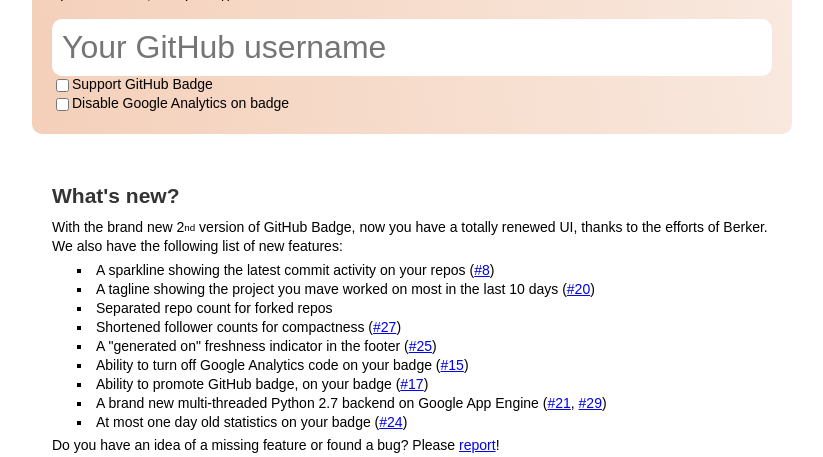
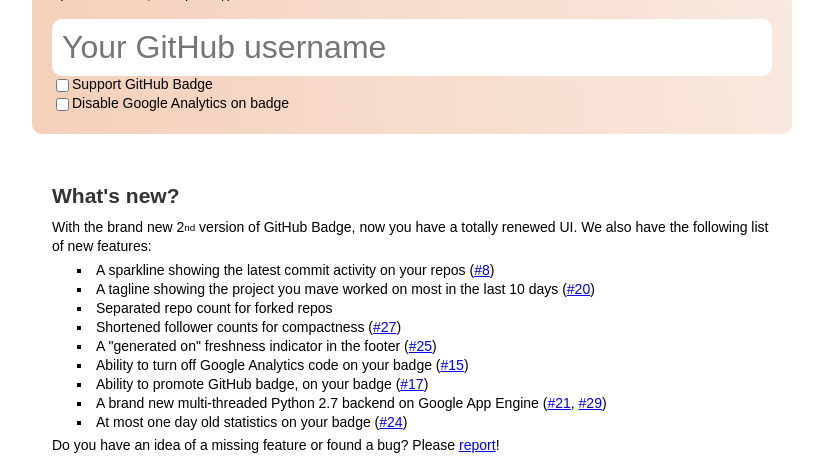
Before and after one commit to berkerpeksag/github-badge, a Python web app: template templates/index.html in a window 1280 px wide. Shown: the part 446-903 px from the top of the page, without its empty margins (228-1051 px from the left). Run offline with Jinja, Linux system fonts and the light colour scheme; the template is opened without the code that fills it, so the values that code supplies are empty.

Commit message:
Removed attribution to @berkerpeksag in new features section upon his request.

```diff
--- a/templates/index.html
+++ b/templates/index.html
@@ -59,8 +59,7 @@
 
             <p>
                 With the brand new 2<sup>nd</sup> version of GitHub Badge, now you have a
-                totally renewed UI, thanks to the efforts of Berker. We also have
-                the following list of new features:
+                totally renewed UI. We also have the following list of new features:
                 <ul>
                     <li>A sparkline showing the latest commit activity on your repos
                         (<a href="https://github.com/berkerpeksag/github-badge/issues/8">#8</a>)
```
